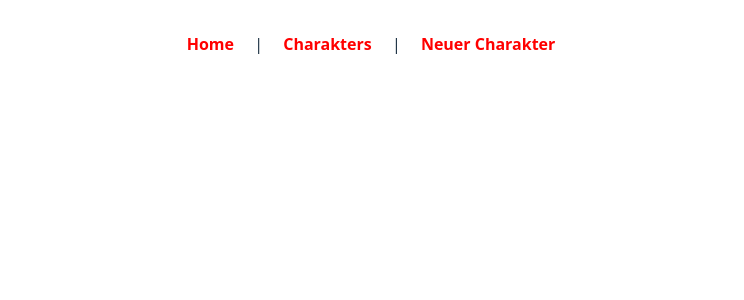
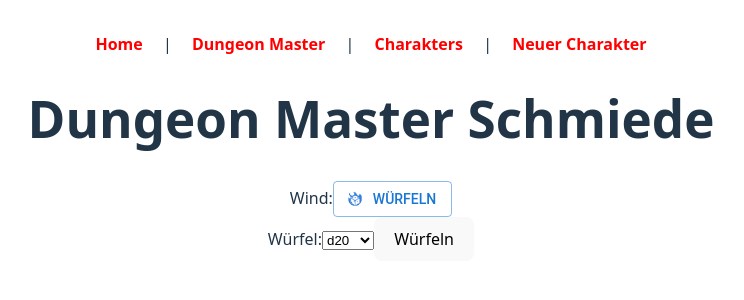
Before and after one commit to Redbeard1000/Critical_Chaos, a React (Vite) app in the folder frontend/: page /DM in a window 1280 px wide. Shown: the top 300 px of the page, without its empty margins (269-1013 px from the left). Built offline with nearby package versions, Linux system fonts and the light colour scheme.

Commit message:
Mui Icons hinzugefügt

```diff
--- a/frontend/package.json
+++ b/frontend/package.json
@@ -12,6 +12,7 @@
   "dependencies": {
     "@emotion/react": "^11.14.0",
     "@emotion/styled": "^11.14.0",
+    "@mui/icons-material": "^7.3.9",
     "@mui/material": "^7.0.1",
     "@reduxjs/toolkit": "^2.6.1",
     "react": "^19.0.0",
--- a/frontend/src/App.tsx
+++ b/frontend/src/App.tsx
@@ -3,6 +3,7 @@ import "./App.css";
 
 import { Home } from "./pages/Home";
 import { Charakters } from "./pages/Charakters";
+import { DM } from "./pages/DM";
 import CreateCharacterPage from "./pages/CreateCharacter";
 import CharacterDetails from "./pages/CharacterSheet";
 
@@ -15,6 +16,10 @@ function App() {
             Home
           </Link>{" "}
           |{" "}
+          <Link to="/DM" className="navbar">
+            Dungeon Master
+          </Link>{" "}
+          |{" "}
           <Link to="/Charakters" className="navbar">
             Charakters
           </Link>{" "}
@@ -25,6 +30,7 @@ function App() {
         </div>
         <Routes>
           <Route path="/" element={<Home></Home>} />
+          <Route path="/DM" element={<DM></DM>} />
           <Route path="/Charakters" element={<Charakters></Charakters>} />
           <Route
             path="/Charakters/:id"
--- /dev/null
+++ b/frontend/src/icons/customIcons.tsx
@@ -0,0 +1,9 @@
+import { SvgIcon, SvgIconProps } from "@mui/material";
+
+export function DiceIcon(props: SvgIconProps) {
+  return (
+    <SvgIcon {...props} viewBox="0 0 50% 50%">
+      <image href="/fire_dice.svg" width="100%" height="100%" />
+    </SvgIcon>
+  );
+}
--- /dev/null
+++ b/frontend/src/pages/DM.tsx
@@ -0,0 +1,77 @@
+import { useState } from "react";
+import {
+  rollDice,
+  DiceResult,
+  rollWind,
+  WindResult,
+} from "../utils/diceRoller";
+import { Button } from "@mui/material";
+
+import { DiceIcon } from "../icons/customIcons";
+
+export const DM = () => {
+  const [result, setResult] = useState<DiceResult | null>(null);
+  const [windResult, setWindResult] = useState<WindResult | null>(null);
+  const [diceType, setDiceType] = useState(20);
+
+  const handleRoll = () => {
+    setResult(rollDice(1, diceType));
+    setWindResult(rollWind());
+  };
+
+  const handleWindRoll = () => {
+    setWindResult(rollWind());
+  };
+
+  return (
+    <>
+      <h1>Dungeon Master Schmiede</h1>
+
+      <div>
+        Wind:
+        <Button
+          variant="outlined"
+          startIcon={<DiceIcon sx={{ fontSize: 100 }} />}
+          onClick={handleWindRoll}
+        >
+          Würfeln
+        </Button>
+      </div>
+
+      {windResult && (
+        <div>
+          <h3>W6 Ergebnis: {windResult.roll}</h3>
+          <p>
+            <strong>{windResult.description}</strong>
+          </p>
+        </div>
+      )}
+
+      <div>
+        <label>
+          Würfel:
+          <select
+            value={diceType}
+            onChange={(e) => setDiceType(Number(e.target.value))}
+          >
+            <option value={4}>d4</option>
+            <option value={6}>d6</option>
+            <option value={8}>d8</option>
+            <option value={10}>d10</option>
+            <option value={12}>d12</option>
+            <option value={20}>d20</option>
+            <option value={100}>d100</option>
+          </select>
+        </label>
+
+        <button onClick={handleRoll}>Würfeln</button>
+      </div>
+
+      {result && (
+        <div>
+          <h2>Ergebnis: {result.total}</h2>
+        </div>
+      )}
+    </>
+  );
+};
--- /dev/null
+++ b/frontend/src/utils/diceRoller.ts
@@ -0,0 +1,42 @@
+export interface DiceResult {
+  sides: number;
+  count: number;
+  rolls: number[];
+  total: number;
+}
+
+export interface WindResult {
+  roll: number;
+  description: string;
+}
+
+// Normale Würfel würfe
+export const rollDice = (count: number = 1, sides: number = 6): DiceResult => {
+  const rolls: number[] = [];
+
+  for (let i = 0; i < count; i++) {
+    rolls.push(Math.floor(Math.random() * sides) + 1);
+  }
+  return {
+    sides,
+    count,
+    rolls,
+    total: rolls.reduce((sum, roll) => sum + roll, 0),
+  };
+};
+// Würfe auf Wetter
+
+export const rollWind = (): WindResult => {
+  const roll = Math.floor(Math.random() * 6) + 1;
+
+  let description: string;
+  if (roll <= 3) {
+    description = "Leichte Brise";
+  } else if (roll <= 5) {
+    description = "Starker Wind";
+  } else {
+    description = "Sturm";
+  }
+
+  return { roll, description };
+};
```
Also changed, not shown: frontend/public/fire_dice.svg (added), 1 other file (tests, documents, lock files or other folders).
